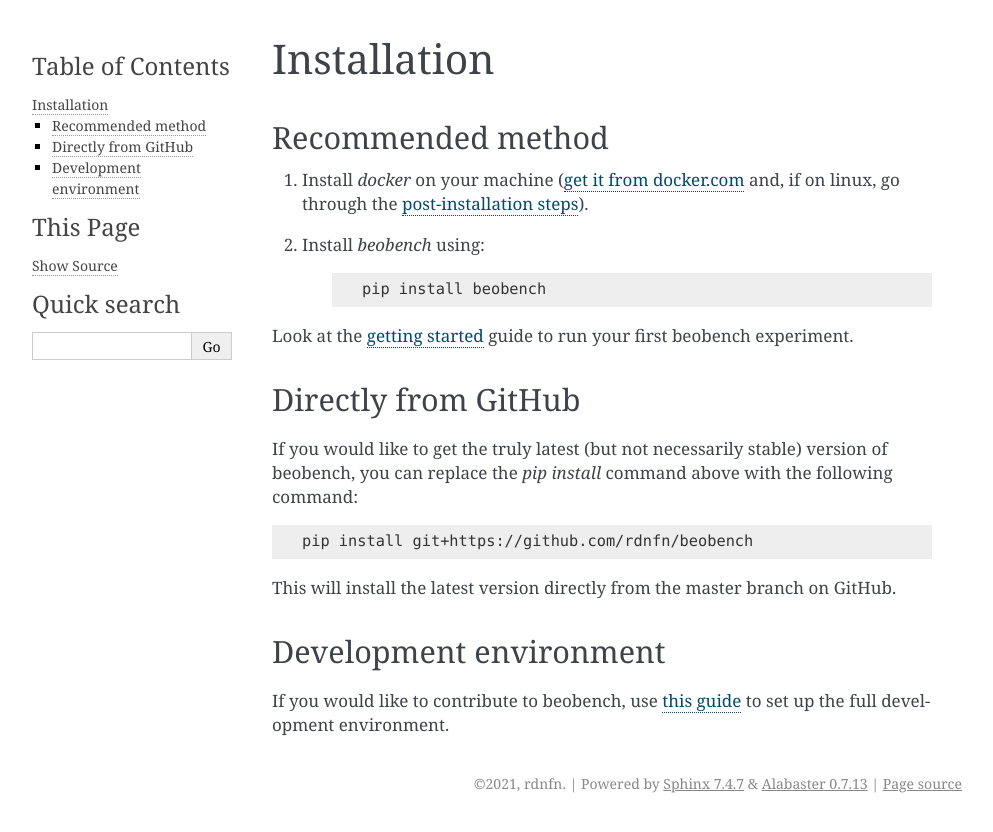
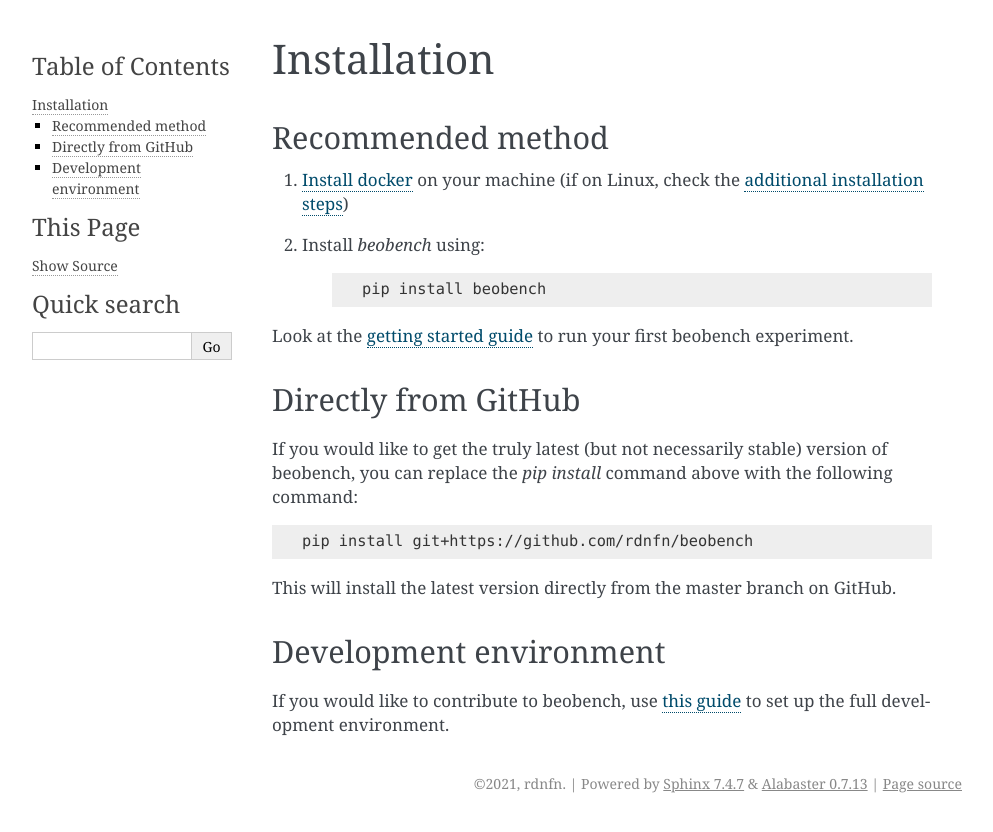
Before and after one commit to rdnfn/beobench, a Sphinx documentation site: the page built from docs/guides/installation.rst, in a window 1280 px wide. Shown: the top 832 px of the page, without its empty margins (148-1141 px from the left). Built offline with Sphinx 7.4.7, drawn with Linux system fonts in a browser that asks for light colours.

Commit message:
docs: add additional information on using docker on linux

```diff
--- a/docs/guides/installation.rst
+++ b/docs/guides/installation.rst
@@ -11,14 +11,14 @@
 Recommended method
 ^^^^^^^^^^^^^^^^^^
 
-1. Install *docker* on your machine (`get it from docker.com <https://docs.docker.com/get-docker/>`_ and, if on linux, go through the `post-installation steps <https://docs.docker.com/engine/install/linux-postinstall/>`_).
+1. `Install docker <https://docs.docker.com/get-docker/>`_ on your machine (if on Linux, check the :doc:`additional installation steps <installation_linux>`)
 2. Install *beobench* using:
 
         .. code-block:: console
 
                 pip install beobench
 
-Look at the :doc:`getting started <getting_started>` guide to run your first beobench experiment.
+Look at the :doc:`getting started guide <getting_started>` to run your first beobench experiment.
 
 Directly from GitHub
 ^^^^^^^^^^^^^^^^^^^^
```
Also changed, not shown: docs/guides/installation_linux.rst (added, +7 -0 lines).
